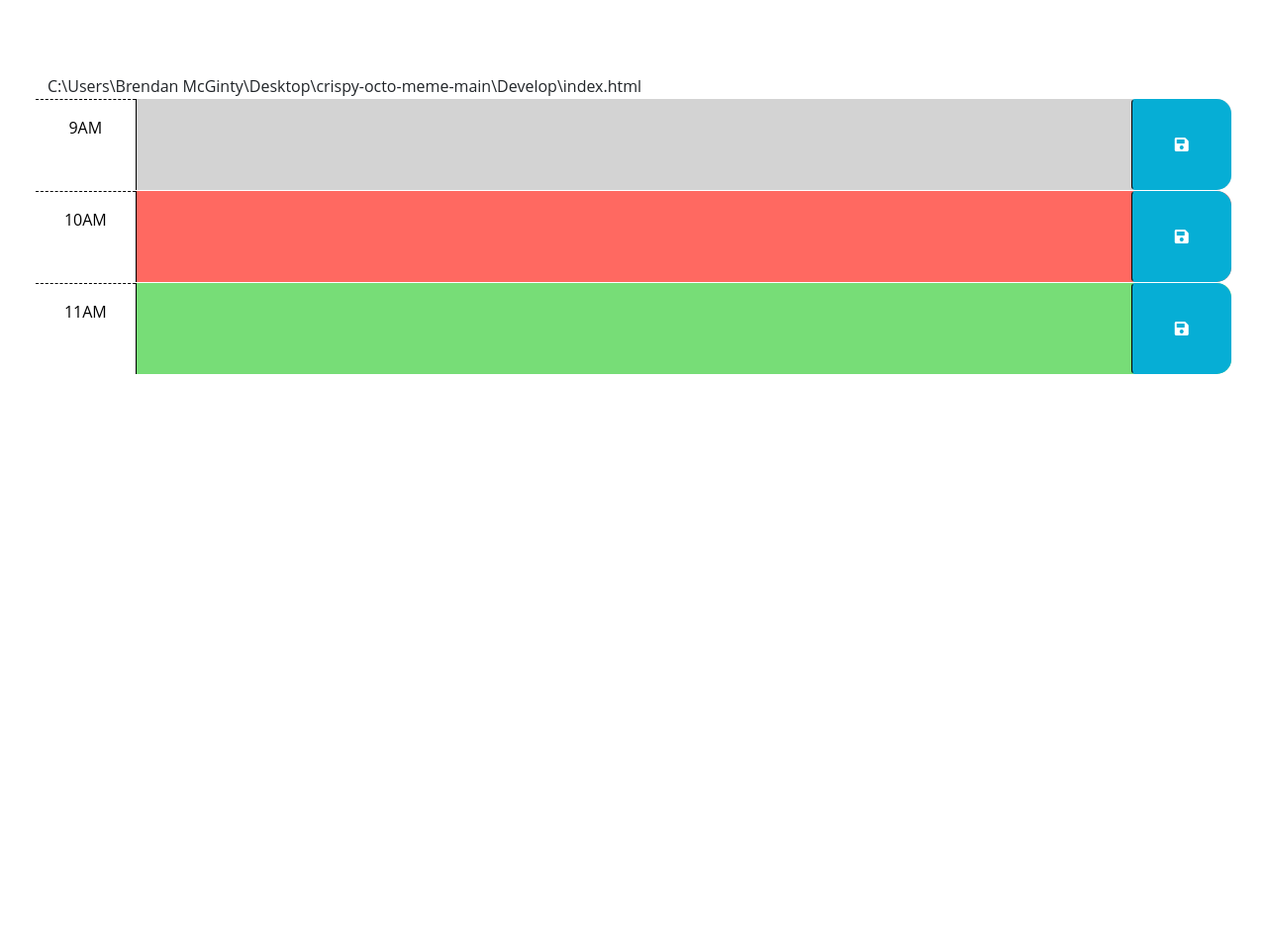
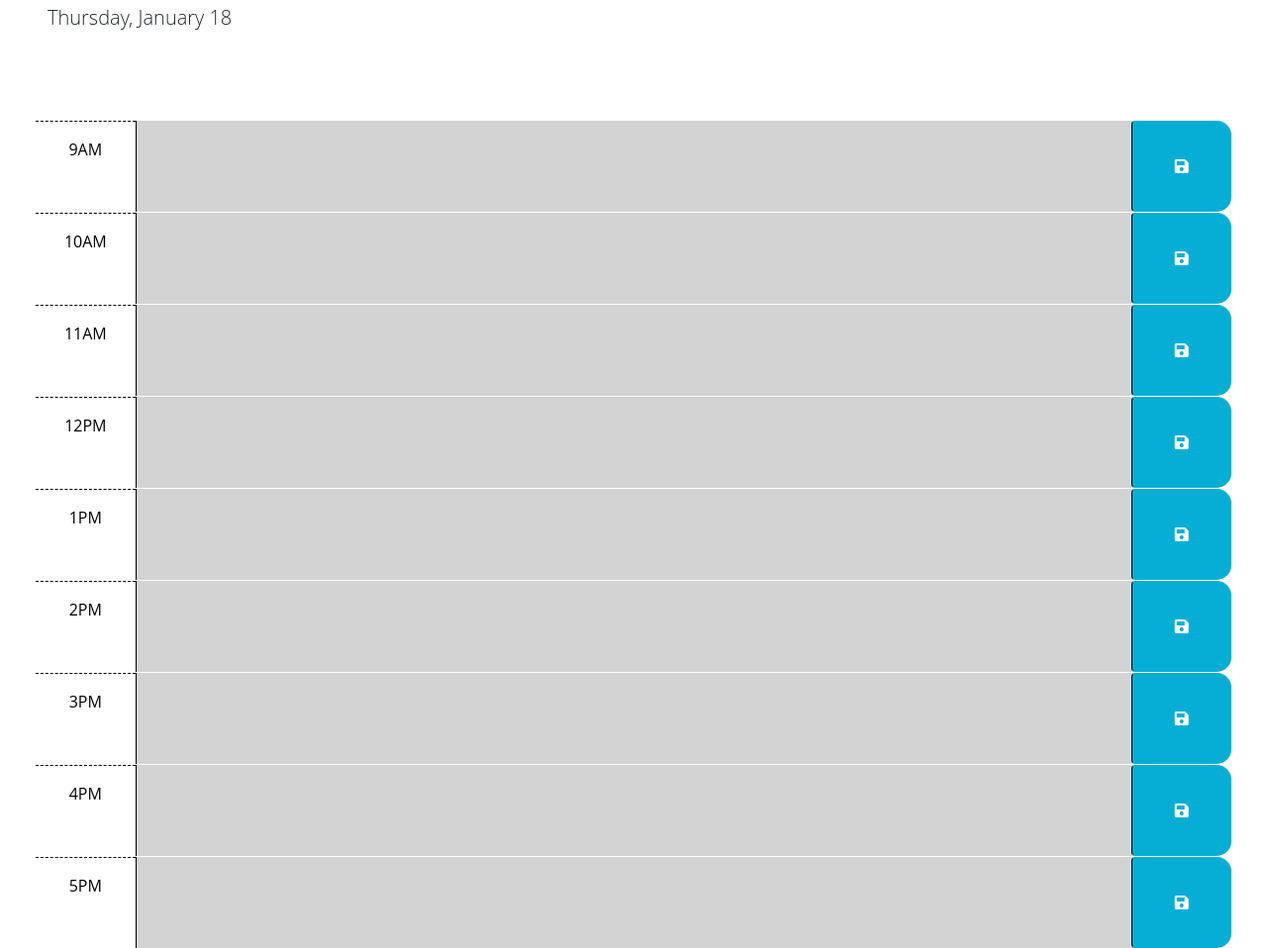
Before and after one commit to mcgintyb14/Scheduler, a plain HTML site: page Develop/index.html in a window 1280 px wide. Shown: the part 176-1134 px from the top of the page at 99% size. Before the commit the page ends 800 px from the top, so only its background shows below. Drawn offline with nearby package versions, Linux system fonts and the light colour scheme.

Commit message:
added in the rest of the hours for the work day

```diff
--- a/Develop/index.html
+++ b/Develop/index.html
@@ -40,7 +40,6 @@
         in the finished product. Remember to delete this comment once the
         code is implemented.
         -->
-        C:\Users\Brendan McGinty\Desktop\crispy-octo-meme-main\Develop\index.html
 
       <!-- Example of a past time block. The "past" class adds a gray background color. -->
       <div id="hour-9" class="row time-block past">
@@ -68,6 +67,48 @@
           <i class="fas fa-save" aria-hidden="true"></i>
         </button>
       </div>
+      <div id="hour-12" class="row time-block future">
+        <div class="col-2 col-md-1 hour text-center py-3">12PM</div>
+        <textarea class="col-8 col-md-10 description" rows="3"> </textarea>
+        <button class="btn saveBtn col-2 col-md-1" aria-label="save">
+          <i class="fas fa-save" aria-hidden="true"></i>
+        </button>
+      </div>
+      <div id="hour-13" class="row time-block future">
+        <div class="col-2 col-md-1 hour text-center py-3">1PM</div>
+        <textarea class="col-8 col-md-10 description" rows="3"> </textarea>
+        <button class="btn saveBtn col-2 col-md-1" aria-label="save">
+          <i class="fas fa-save" aria-hidden="true"></i>
+        </button>
+      </div>
+      <div id="hour-14" class="row time-block future">
+        <div class="col-2 col-md-1 hour text-center py-3">2PM</div>
+        <textarea class="col-8 col-md-10 description" rows="3"> </textarea>
+        <button class="btn saveBtn col-2 col-md-1" aria-label="save">
+          <i class="fas fa-save" aria-hidden="true"></i>
+        </button>
+      </div>
+      <div id="hour-15" class="row time-block future">
+        <div class="col-2 col-md-1 hour text-center py-3">3PM</div>
+        <textarea class="col-8 col-md-10 description" rows="3"> </textarea>
+        <button class="btn saveBtn col-2 col-md-1" aria-label="save">
+          <i class="fas fa-save" aria-hidden="true"></i>
+        </button>
+      </div>
+      <div id="hour-16" class="row time-block future">
+        <div class="col-2 col-md-1 hour text-center py-3">4PM</div>
+        <textarea class="col-8 col-md-10 description" rows="3"> </textarea>
+        <button class="btn saveBtn col-2 col-md-1" aria-label="save">
+          <i class="fas fa-save" aria-hidden="true"></i>
+        </button>
+      </div>
+      <div id="hour-17" class="row time-block future">
+        <div class="col-2 col-md-1 hour text-center py-3">5PM</div>
+        <textarea class="col-8 col-md-10 description" rows="3"> </textarea>
+        <button class="btn saveBtn col-2 col-md-1" aria-label="save">
+          <i class="fas fa-save" aria-hidden="true"></i>
+        </button>
+      </div>
     </div>
 
     <script src="https://ajax.googleapis.com/ajax/libs/jquery/3.7.1/jquery.min.js"></script>
--- a/Develop/script.js
+++ b/Develop/script.js
@@ -19,6 +19,41 @@ $(function () {
     console.log("Clicked Save for:", timeBlockId, "with description:", description);
     localStorage.setItem(timeBlockId, description);
   });
+
+      // Time Block Coloring
+      function updateTimeBlockColor() {
+        var currentHour = dayjs().hour();
+
+        $(".time-block").each(function () {
+          var blockHour = parseInt($(this).attr("id").split("-")[1]);
+
+          if (blockHour < currentHour) {
+            $(this).removeClass("present future").addClass("past");
+          } else if (blockHour === currentHour) {
+            $(this).removeClass("past future").addClass("present");
+          } else {
+            $(this).removeClass("past present").addClass("future");
+          }
+        });
+      }
+
+      function displaySavedEvents() {
+        $(".time-block").each(function () {
+          var timeBlockId = $(this).attr("id");
+          var savedDescription = localStorage.getItem(timeBlockId);
+          $(this).children(".description").val(savedDescription);
+        });
+      }
+
+      // Call functions on page load
+      updateTimeBlockColor();
+      displaySavedEvents();
+
+      // Update time block colors every minute
+      // Update time block colors every minute
+      setInterval(updateTimeBlockColor, 60 * 1000);
+
+    });
   // TODO: Add code to apply the past, present, or future class to each time
   // block by comparing the id to the current hour. HINTS: How can the id
   // attribute of each time-block be used to conditionally add or remove the
```
